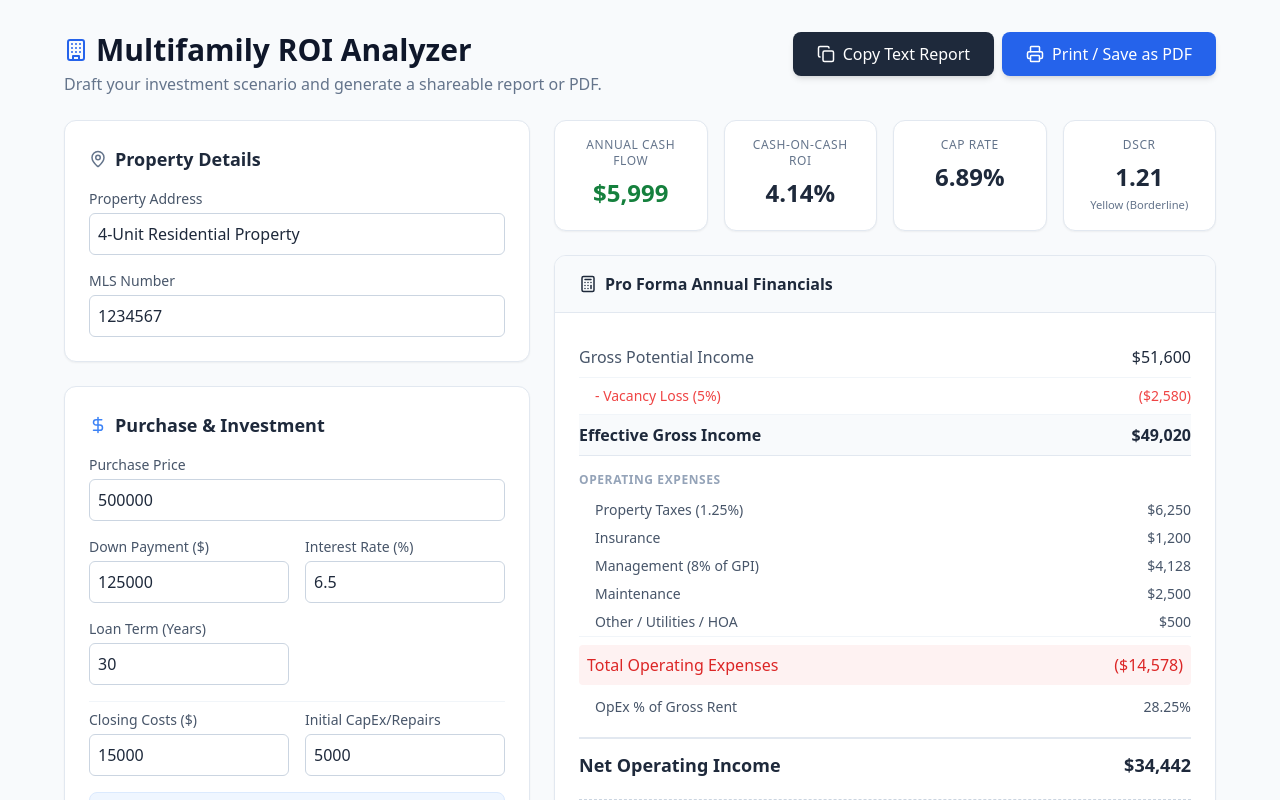
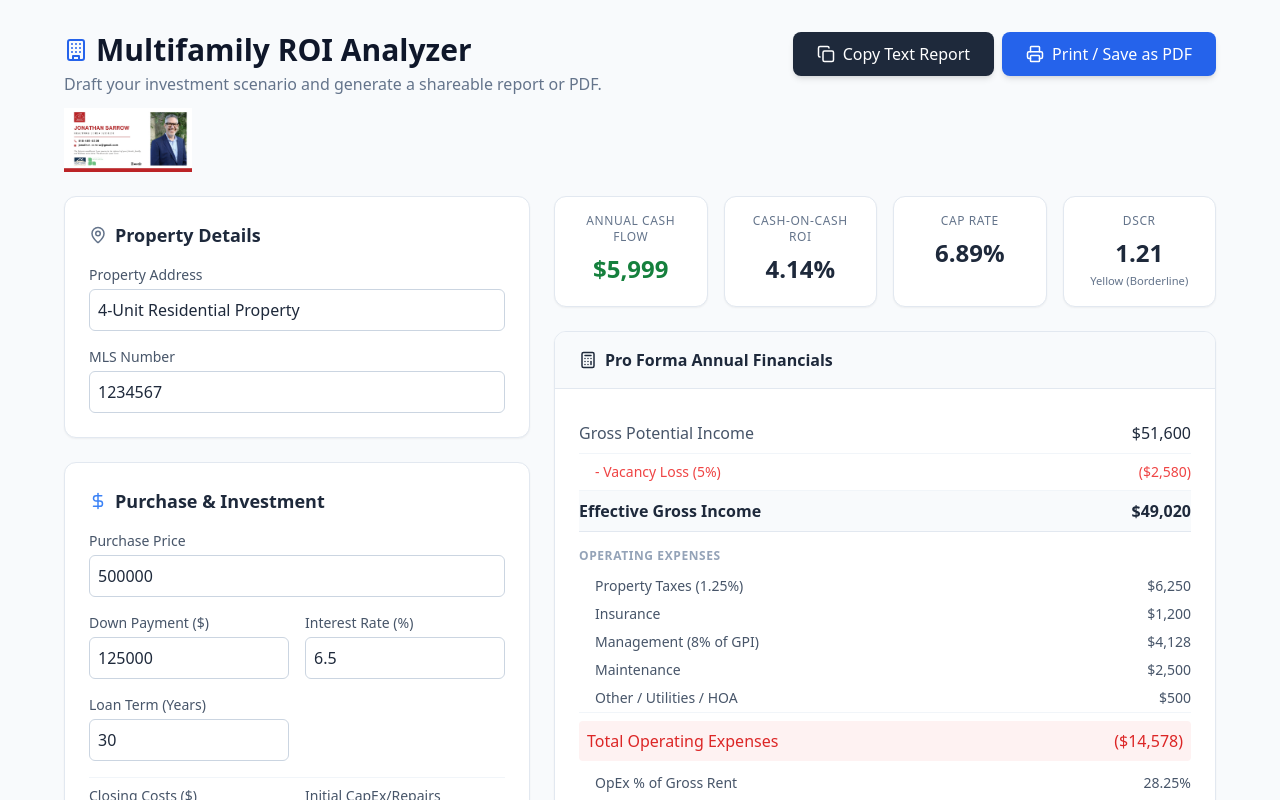
Before and after one commit to Teamsarrow/Multifamily-ROI-analyzer, a React (Vite) app: page / in a window 1280 px wide. Shown: the top 800 px of the page. Built offline with nearby package versions, Linux system fonts and the light colour scheme; the HTML template or start-up script is replaced by a standard one.

Commit message:
Update App.jsx

```diff
--- a/src/App.jsx
+++ b/src/App.jsx
@@ -270,6 +270,11 @@ ${unitMixDetails}
           <p className="text-slate-500 mt-1">
             Draft your investment scenario and generate a shareable report or PDF.
           </p>
+<img
+  src="/JS SIHR Email signature.jpg"
+  alt="Logo"
+  className="h-16 w-auto mt-3 print:h-20"
+  />
         </div>
         <div className="flex flex-col sm:flex-row gap-2 mt-4 md:mt-0 items-center">
           {copySuccess && (
```
